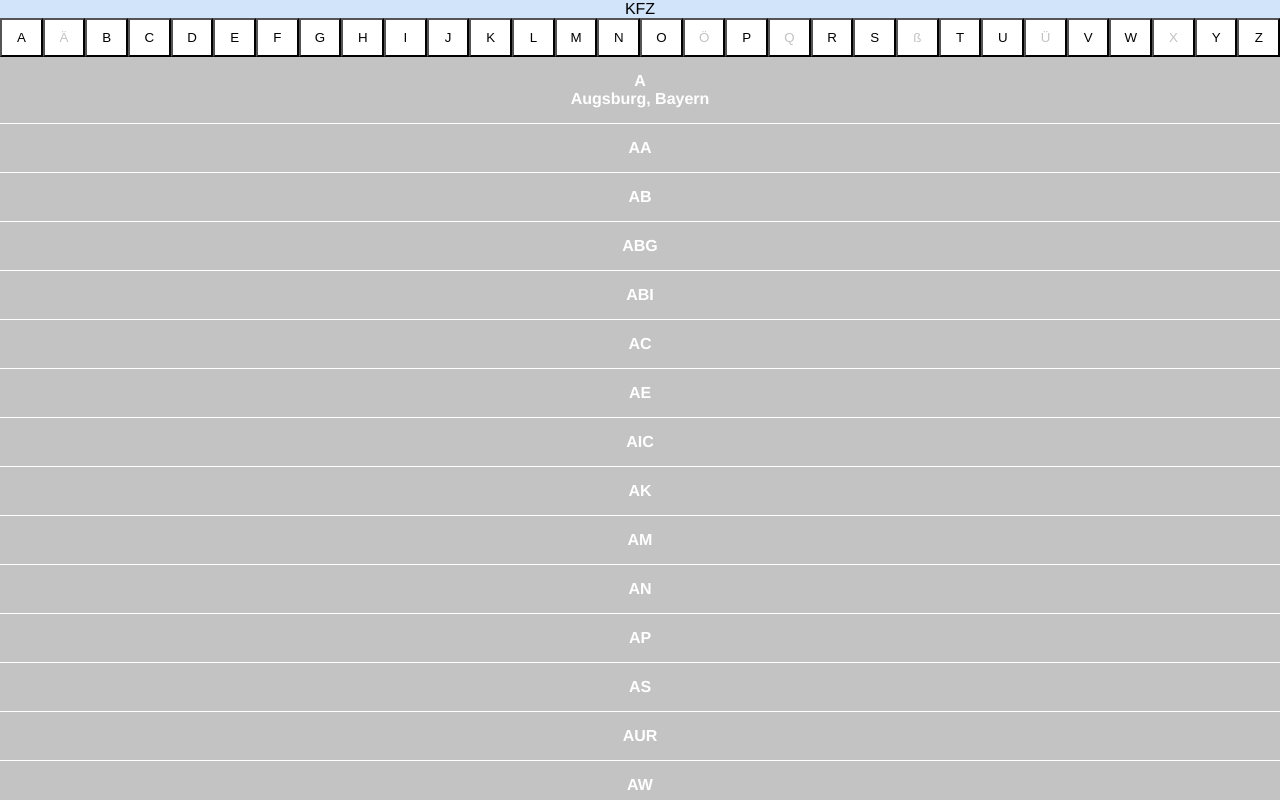
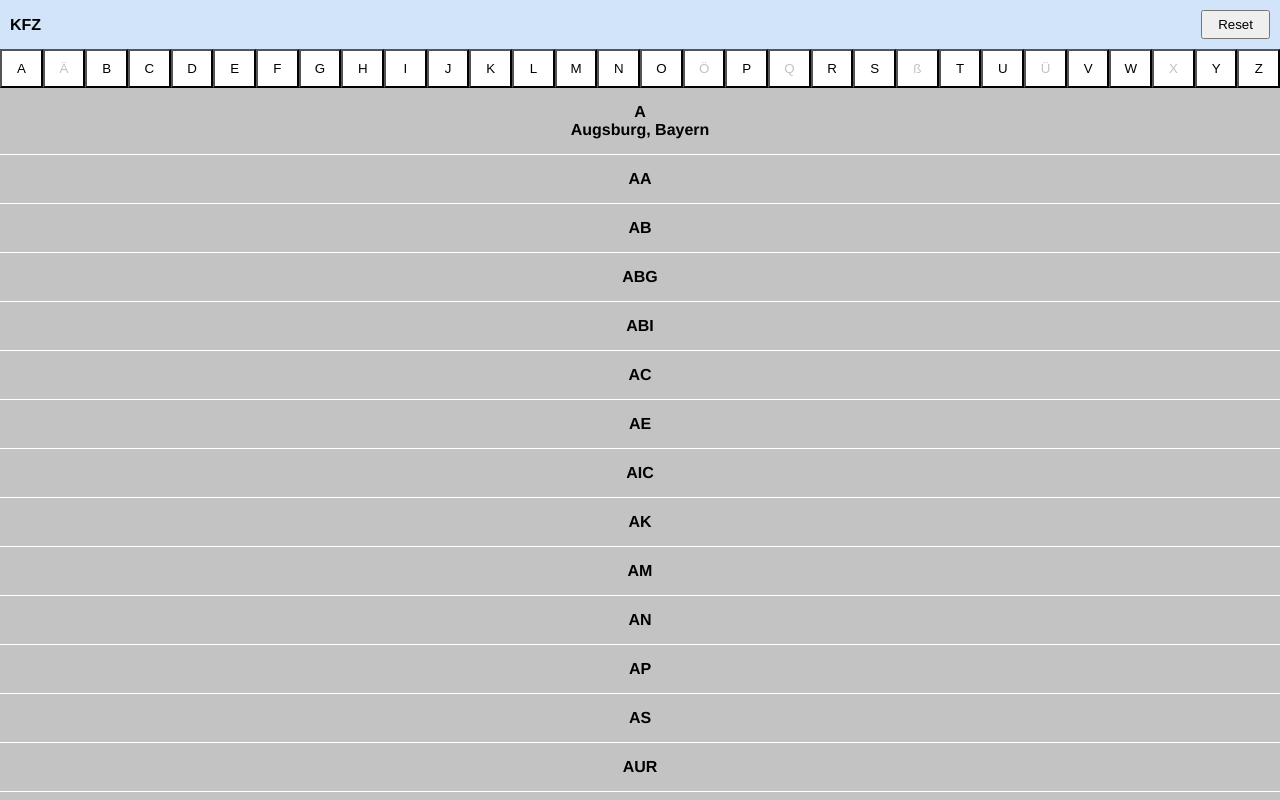
Before and after one commit to maurer2/kfz, a Vue app: page / in a window 1280 px wide. Shown: the top 800 px of the page. Built offline with nearby package versions, Linux system fonts and the light colour scheme.

Commit message:
added reset function

```diff
--- a/src/components/List.vue
+++ b/src/components/List.vue
@@ -35,6 +35,7 @@ export default {
     margin: 0;
     flex-direction: column;
   }
+
   .plate {
     display: block;
     margin: 0;
--- a/src/components/Main.vue
+++ b/src/components/Main.vue
@@ -1,6 +1,9 @@
 <template>
   <div class="wrapper" :class="{ 'wrapper--is-vibrant' : oledDevice }">
-    <header class="header">KFZ</header>
+    <header class="header">
+      <h1>KFZ</h1>
+      <button type="button" @click="resetList()">Reset</button>
+    </header>
     <main class="main">
       <Navigation :availableLetters="keyList.getUniqueLetters()"
         @button-activated="selectLetter"></Navigation>
@@ -23,15 +26,17 @@ export default {
   data() {
     return {
       oledDevice: false,
-      inactiveLetters: ['a', 'k', 'l'],
       selectedLetters: [],
       keyList: new ListJS(),
     };
   },
   methods: {
     selectLetter(value) {
-      console.log('selected', value);
       this.selectedLetters.push(value);
+      this.keyList.filterList(value);
+    },
+    resetList() {
+      this.keyList.resetList();
     },
   },
 };
@@ -50,8 +55,21 @@ export default {
   }
 
   .header {
+    display: flex;
+    padding: 5px 10px;
     flex-grow: 0;
-    background: #d1e4fa
+    background: #d1e4fa;
+    justify-content: space-between;
+    align-items: center;
+
+    h1 {
+      font-size: 1rem;
+      font-weight: bold;
+    }
+
+    button {
+      padding: 5px 15px;
+    }
   }
 
   .main {
--- a/src/components/Navigation.vue
+++ b/src/components/Navigation.vue
@@ -54,6 +54,7 @@ export default {
     justify-content: space-evenly;
     background: black;
   }
+
   .nav-entry {
     padding: 10px 0;
     background: #fff;
--- a/src/components/Plate.vue
+++ b/src/components/Plate.vue
@@ -36,16 +36,19 @@ export default {
     font-weight: bold;
     text-decoration: none;
   }
+
   .plate-wrapper {
     margin: 0;
   }
+
   .plate-key {
-    color: #fff;
+    color: #000;
   }
+
   .plate-value {
     display: none;
     margin: 0;
-    color: #fff;
+    color: #000;
 
     .plate--is-expanded & {
       display: block;
```
